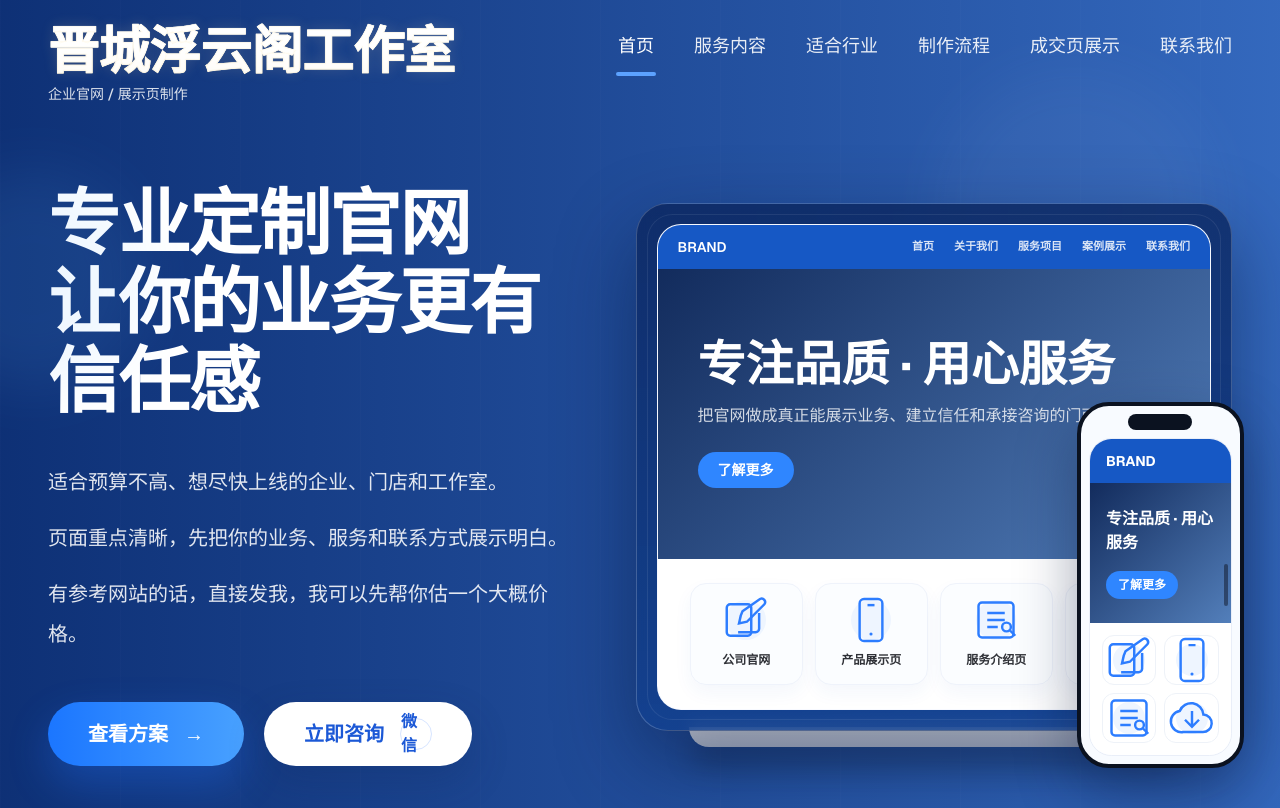
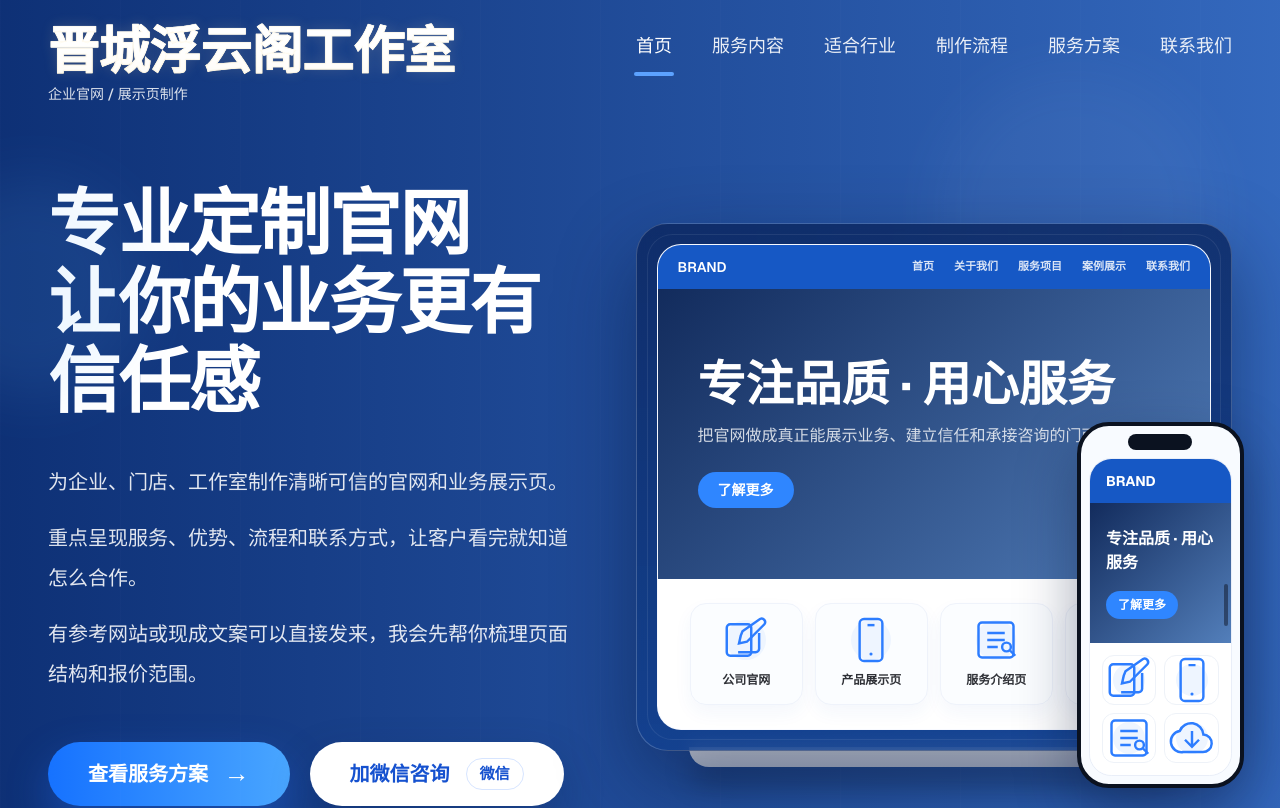
Before and after one commit to SueJianjian/personal-site, a Next.js app: page / in a window 1280 px wide. Shown: the top 808 px of the page. Built offline with nearby package versions, Linux system fonts and the light colour scheme.

Commit message:
Improve commercial landing page CTAs

```diff
--- a/src/app/globals.css
+++ b/src/app/globals.css
@@ -81,6 +81,80 @@ body::selection {
   text-shadow:
     0 0 1px rgba(255, 255, 255, 0.92),
     0 0 14px rgba(255, 229, 166, 0.18);
+}
+
+.cta-button {
+  display: inline-flex;
+  min-height: 4rem;
+  align-items: center;
+  justify-content: center;
+  gap: 1rem;
+  border-radius: 999px;
+  padding-inline: 2.5rem;
+  font-size: 1.25rem;
+  font-weight: 800;
+  line-height: 1;
+  text-align: center;
+  white-space: nowrap;
+  box-shadow: 0 18px 40px rgba(4, 22, 62, 0.22);
+  transition:
+    transform 180ms ease,
+    box-shadow 180ms ease,
+    background 180ms ease,
+    border-color 180ms ease;
+}
+
+.cta-button:hover {
+  transform: translateY(-2px);
+}
+
+.cta-button:active {
+  transform: translateY(0);
+}
+
+.cta-button:focus-visible {
+  outline: 3px solid rgba(255, 255, 255, 0.82);
+  outline-offset: 4px;
+}
+
+.cta-button-primary {
+  background: linear-gradient(90deg, #1672ff, #49a6ff);
+  color: #ffffff;
+  box-shadow: 0 18px 42px rgba(34, 115, 255, 0.34);
+}
+
+.cta-button-primary:hover {
+  box-shadow: 0 24px 56px rgba(34, 115, 255, 0.42);
+}
+
+.cta-button-secondary {
+  background: #ffffff;
+  color: #1551cf;
+  box-shadow: 0 18px 42px rgba(9, 30, 77, 0.26);
+}
+
+.cta-button-secondary:hover {
+  background: #f7fbff;
+  box-shadow: 0 24px 56px rgba(9, 30, 77, 0.3);
+}
+
+.cta-icon {
+  font-size: 1.6rem;
+  line-height: 1;
+}
+
+.cta-pill {
+  display: inline-flex;
+  height: 2rem;
+  align-items: center;
+  justify-content: center;
+  border-radius: 999px;
+  border: 1px solid #d7e5ff;
+  padding-inline: 0.8rem;
+  font-size: 0.95rem;
+  font-weight: 800;
+  line-height: 1;
+  white-space: nowrap;
 }
 
 .section-soft {
@@ -170,3 +244,16 @@ svg {
 .text-balance {
   text-wrap: balance;
 }
+
+@media (max-width: 640px) {
+  .brand-mark {
+    font-size: clamp(1.45rem, 8vw, 2.15rem);
+  }
+
+  .cta-button {
+    width: 100%;
+    min-height: 3.75rem;
+    padding-inline: 1.5rem;
+    font-size: 1.08rem;
+  }
+}
--- a/src/app/page.tsx
+++ b/src/app/page.tsx
@@ -32,44 +32,6 @@ type ContactItem = {
   href?: string;
 };
 
-type SupportPlan = {
-  name: string;
-  price: string;
-  description: string;
-  bullets: string[];
-};
-
-const supportInfo = {
-  eyebrow: "Support",
-  title: "Support my open source maintenance work",
-  description:
-    "Besides client website work, I also spend time on bug fixes, test and CI cleanup, review follow-through, and getting stuck pull requests into merge-ready shape.",
-  tags: ["bug fixes", "test and CI cleanup", "review follow-through"],
-  paypalUrl: "https://www.paypal.me/suxiaojian2",
-  githubUrl: "https://github.com/SueJianjian",
-};
-
-const supportPlans: SupportPlan[] = [
-  {
-    name: "Quick Fix",
-    price: "$50",
-    description: "For one clearly scoped bug, lint, test, CI, or small PR finishing task.",
-    bullets: ["1 focused fix", "Minimal code change", "Short delivery summary"],
-  },
-  {
-    name: "PR Rescue",
-    price: "$100",
-    description: "For a stuck pull request that needs review follow-through and merge cleanup.",
-    bullets: ["1 PR push to merge-ready", "Review, lint, test, and CI fixes", "Clear blocker summary if still blocked"],
-  },
-  {
-    name: "Weekly Maintenance",
-    price: "$200/week",
-    description: "For small projects that want steady weekly help on maintenance work.",
-    bullets: ["1 to 3 small issues per week", "Bug fixes and CI cleanup", "Reliable weekly follow-through"],
-  },
-];
-
 const siteContent = {
   brand: {
     title: "晋城浮云阁工作室",
@@ -78,23 +40,23 @@ const siteContent = {
   hero: {
     title: ["专业定制官网", "让你的业务更有信任感"],
     lines: [
-      "适合预算不高、想尽快上线的企业、门店和工作室。",
-      "页面重点清晰，先把你的业务、服务和联系方式展示明白。",
-      "有参考网站的话，直接发我，我可以先帮你估一个大概价格。",
+      "为企业、门店、工作室制作清晰可信的官网和业务展示页。",
+      "重点呈现服务、优势、流程和联系方式，让客户看完就知道怎么合作。",
+      "有参考网站或现成文案可以直接发来，我会先帮你梳理页面结构和报价范围。",
     ],
-    primaryCta: "查看方案",
-    secondaryCta: "立即咨询",
+    primaryCta: "查看服务方案",
+    secondaryCta: "加微信咨询",
   },
   summary: {
-    title: "适合想尽快上线、先把官网做出来的客户",
-    text: "如果你需要一个干净、专业、能展示业务并接住咨询的官网，这种方式会更适合。先把页面做出来上线，再根据实际需求逐步补案例、文章和细节内容。",
+    title: "适合需要快速建立专业线上门面的客户",
+    text: "先把业务讲清楚、联系方式放清楚、页面做得可信耐看，再根据后续经营情况逐步增加案例、文章、产品和表单。页面不是堆效果，而是帮助客户更快理解你、信任你、联系你。",
   },
   contact: {
-    title: "直接联系我",
-    lead: "想做企业官网、展示页或服务介绍页，可以直接加我微信、发邮件，或者把参考网站发给我。",
+    title: "把需求发来，先判断适合怎么做",
+    lead: "想做企业官网、展示页或服务介绍页，可以直接加微信，把行业、参考网站、已有文案和图片发来，我会先帮你梳理方向。",
     email: "jcfuyunge@163.com",
     contacts: [
-      { label: "微信", value: "JCFuYunGe" },
+      { label: "微信", value: "JCFuYunGe", href: "#wechat" },
       { label: "电话", value: "18035638273", href: "tel:18035638273" },
       { label: "抖音", value: "66466905135" },
       {
@@ -104,7 +66,7 @@ const siteContent = {
       },
     ] satisfies ContactItem[],
     primary: "发邮件咨询",
-    secondary: "查看方案",
+    secondary: "查看服务方案",
     wechatTitle: "扫码加微信更直接",
     wechatText: "如果你已经有想法、文案或参考网站，直接加微信发我会更快。",
   },
@@ -372,7 +334,7 @@ export default function Home() {
               <p className="mt-1 text-sm font-medium text-white/85">{siteContent.brand.slogan}</p>
             </div>
             <nav className="hidden items-center gap-10 pt-2 text-lg font-medium lg:flex">
-              {["首页", "服务内容", "适合行业", "制作流程", "成交页展示", "联系我们"].map(
+              {["首页", "服务内容", "适合行业", "制作流程", "服务方案", "联系我们"].map(
                 (item, index) => (
                   <a
                     key={item}
@@ -411,18 +373,20 @@ export default function Home() {
               </div>
               <div className="mt-12 flex flex-col gap-5 sm:flex-row">
                 <a
-                  className="inline-flex h-16 items-center justify-center gap-4 rounded-full bg-[linear-gradient(90deg,#1b76ff,#48a1ff)] px-10 text-xl font-semibold shadow-[0_18px_40px_rgba(34,115,255,0.3)] transition hover:translate-y-[-1px] hover:shadow-[0_24px_52px_rgba(34,115,255,0.36)]"
+                  className="cta-button cta-button-primary"
                   href="#cases"
+                  aria-label="查看服务方案和适合类型"
                 >
                   <span>{siteContent.hero.primaryCta}</span>
-                  <span aria-hidden="true">→</span>
+                  <span className="cta-icon" aria-hidden="true">→</span>
                 </a>
                 <a
-                  className="inline-flex h-16 items-center justify-center gap-4 rounded-full bg-white px-10 text-xl font-semibold text-[#1b58d6] shadow-[0_16px_38px_rgba(17,43,97,0.24)] transition hover:translate-y-[-1px] hover:bg-[#f7fbff]"
-                  href="#contact"
+                  className="cta-button cta-button-secondary"
+                  href="#wechat"
+                  aria-label="跳转到微信二维码咨询"
                 >
                   <span>{siteContent.hero.secondaryCta}</span>
-                  <span className="flex h-8 w-8 items-center justify-center rounded-full border border-[#d7e5ff] text-base font-semibold">
+                  <span className="cta-pill" aria-hidden="true">
                     微信
                   </span>
                 </a>
@@ -497,7 +461,7 @@ export default function Home() {
       </section>
 
       <section className="mx-auto max-w-7xl px-6 py-14 sm:px-10 lg:px-12">
-        <div className="rounded-[2rem] border border-[#d8e5ff] bg-[linear-gradient(180deg,#f8fbff,#eef5ff)] px-6 py-8 shadow-[0_16px_50px_rgba(47,94,174,0.08)] sm:px-8">
+        <div className="rounded-[1.5rem] border border-[#d8e5ff] bg-[linear-gradient(180deg,#f8fbff,#eef5ff)] px-6 py-8 shadow-[0_16px_50px_rgba(47,94,174,0.08)] sm:px-8">
           <p className="text-sm font-semibold uppercase tracking-[0.28em] text-[#2d7dff]">适合对象</p>
           <h2 className="mt-4 text-3xl font-semibold tracking-tight text-[#172033] sm:text-4xl">
             {siteContent.summary.title}
@@ -514,7 +478,7 @@ export default function Home() {
           {services.map((service) => (
             <article
               key={service.title}
-              className="rounded-[1.8rem] border border-[#e8eff9] bg-white px-8 py-10 text-center shadow-[0_10px_40px_rgba(47,94,174,0.06)]"
+                className="rounded-[1.25rem] border border-[#e8eff9] bg-white px-8 py-10 text-center shadow-[0_10px_40px_rgba(47,94,174,0.06)] transition hover:-translate-y-1 hover:shadow-[0_18px_48px_rgba(47,94,174,0.12)]"
             >
               <div className="mx-auto flex h-20 w-20 items-center justify-center rounded-[1.4rem] bg-[#f4f9ff]">
                 <Icon type={service.icon} />
@@ -580,12 +544,12 @@ export default function Home() {
 
       <section id="cases" className="section-soft">
         <div className="mx-auto max-w-7xl px-6 py-18 sm:px-10 lg:px-12 lg:py-24">
-          <SectionTitle title="成交页展示" />
+          <SectionTitle title="服务方案" />
           <div className="grid gap-6 lg:grid-cols-3">
             {cases.map((item) => (
               <article
                 key={item.title}
-                className={`rounded-[2rem] border border-[#dfe9fb] bg-gradient-to-br ${item.tone} p-8 shadow-[0_16px_50px_rgba(43,94,184,0.08)] transition hover:translate-y-[-4px] hover:shadow-[0_24px_64px_rgba(43,94,184,0.14)]`}
+                className={`rounded-[1.5rem] border border-[#dfe9fb] bg-gradient-to-br ${item.tone} p-8 shadow-[0_16px_50px_rgba(43,94,184,0.08)] transition hover:translate-y-[-4px] hover:shadow-[0_24px_64px_rgba(43,94,184,0.14)]`}
               >
                 <div className="case-screen flex h-56 items-end rounded-[1.5rem] p-6 text-white">
                   <div>
@@ -631,7 +595,8 @@ export default function Home() {
             ))}
           </div>
 
-          <div className="rounded-[1.8rem] border border-[#dbe8ff] bg-[linear-gradient(180deg,#ffffff,#f5f9ff)] p-6 shadow-[0_16px_40px_rgba(43,94,184,0.1)]">
+          <div className="rounded-[1.5rem] border border-[#dbe8ff] bg-[linear-gradient(180deg,#ffffff,#f5f9ff)] p-6 shadow-[0_16px_40px_rgba(43,94,184,0.1)]">
+            <div id="wechat" className="scroll-mt-24" />
             <p className="text-sm font-semibold uppercase tracking-[0.26em] text-[#2d7dff]">
               WeChat
             </p>
@@ -721,83 +686,6 @@ export default function Home() {
         </div>
       </section>
 
-      <section className="mx-auto max-w-7xl px-6 pb-18 sm:px-10 lg:px-12 lg:pb-24">
-        <div className="rounded-[2rem] border border-[#dbe8ff] bg-[linear-gradient(180deg,#ffffff,#f6faff)] px-6 py-8 shadow-[0_18px_48px_rgba(43,94,184,0.08)] sm:px-10 lg:px-14">
-          <div className="flex flex-col gap-8 lg:flex-row lg:items-center lg:justify-between">
-            <div className="max-w-3xl">
-              <p className="text-sm font-semibold uppercase tracking-[0.24em] text-[#2d7dff]">
-                {supportInfo.eyebrow}
-              </p>
-              <h3 className="mt-3 text-3xl font-semibold tracking-tight text-[#182233] sm:text-4xl">
-                {supportInfo.title}
-              </h3>
-              <p className="mt-4 text-lg leading-8 text-[#5d6b7e]">
-                {supportInfo.description}
-              </p>
-              <div className="mt-5 flex flex-wrap gap-3">
-                {supportInfo.tags.map((tag) => (
-                  <span
-                    key={tag}
-                    className="rounded-full border border-[#cfe0ff] bg-white px-4 py-2 text-sm font-medium text-[#2567d8]"
-                  >
-                    {tag}
-                  </span>
-                ))}
-              </div>
-            </div>
-            <div className="flex flex-col gap-4 sm:flex-row lg:flex-col">
-              <a
-                href={supportInfo.paypalUrl}
-                target="_blank"
-                rel="noreferrer"
-                className="inline-flex h-14 items-center justify-center rounded-2xl bg-[linear-gradient(90deg,#1b76ff,#48a1ff)] px-8 text-lg font-semibold text-white shadow-[0_16px_36px_rgba(34,115,255,0.24)] transition hover:translate-y-[-1px] hover:shadow-[0_20px_44px_rgba(34,115,255,0.3)]"
-              >
-                Support via PayPal
-              </a>
-              <a
-                href={supportInfo.githubUrl}
-                target="_blank"
-                rel="noreferrer"
-                className="inline-flex h-14 items-center justify-center rounded-2xl border border-[#cfe0ff] bg-white px-8 text-lg font-semibold text-[#2567d8] transition hover:bg-[#f6faff]"
-              >
-                View GitHub Profile
-              </a>
-            </div>
-          </div>
-          <div className="mt-10 grid gap-5 lg:grid-cols-3">
-            {supportPlans.map((plan) => (
-              <article
-                key={plan.name}
-                className="rounded-[1.6rem] border border-[#d9e6ff] bg-white p-6 shadow-[0_12px_34px_rgba(43,94,184,0.07)]"
-              >
-                <div className="flex items-start justify-between gap-4">
-                  <div>
-                    <p className="text-sm font-semibold uppercase tracking-[0.18em] text-[#2d7dff]">
-                      {plan.name}
-                    </p>
-                    <h4 className="mt-3 text-3xl font-semibold tracking-tight text-[#182233]">
-                      {plan.price}
-                    </h4>
-                  </div>
-                  <span className="rounded-full bg-[#edf4ff] px-3 py-1 text-sm font-medium text-[#2567d8]">
-                    PayPal
-                  </span>
-                </div>
-                <p className="mt-4 text-base leading-7 text-[#5d6b7e]">{plan.description}</p>
-                <div className="mt-5 space-y-3">
-                  {plan.bullets.map((bullet) => (
-                    <p key={bullet} className="flex items-start gap-3 text-sm leading-6 text-[#425067]">
-                      <span className="mt-1 h-2.5 w-2.5 shrink-0 rounded-full bg-[#2d7dff]" />
-                      <span>{bullet}</span>
-                    </p>
-                  ))}
-                </div>
-              </article>
-            ))}
-          </div>
-        </div>
-      </section>
-
       <footer className="bg-[#061a42] text-white">
         <div className="mx-auto grid max-w-7xl gap-8 px-6 py-10 text-center sm:px-10 md:grid-cols-3 lg:px-12">
           {siteContent.footer.map((item) => (
```
Also changed, not shown: 1 other file (tests, documents, lock files or other folders).
